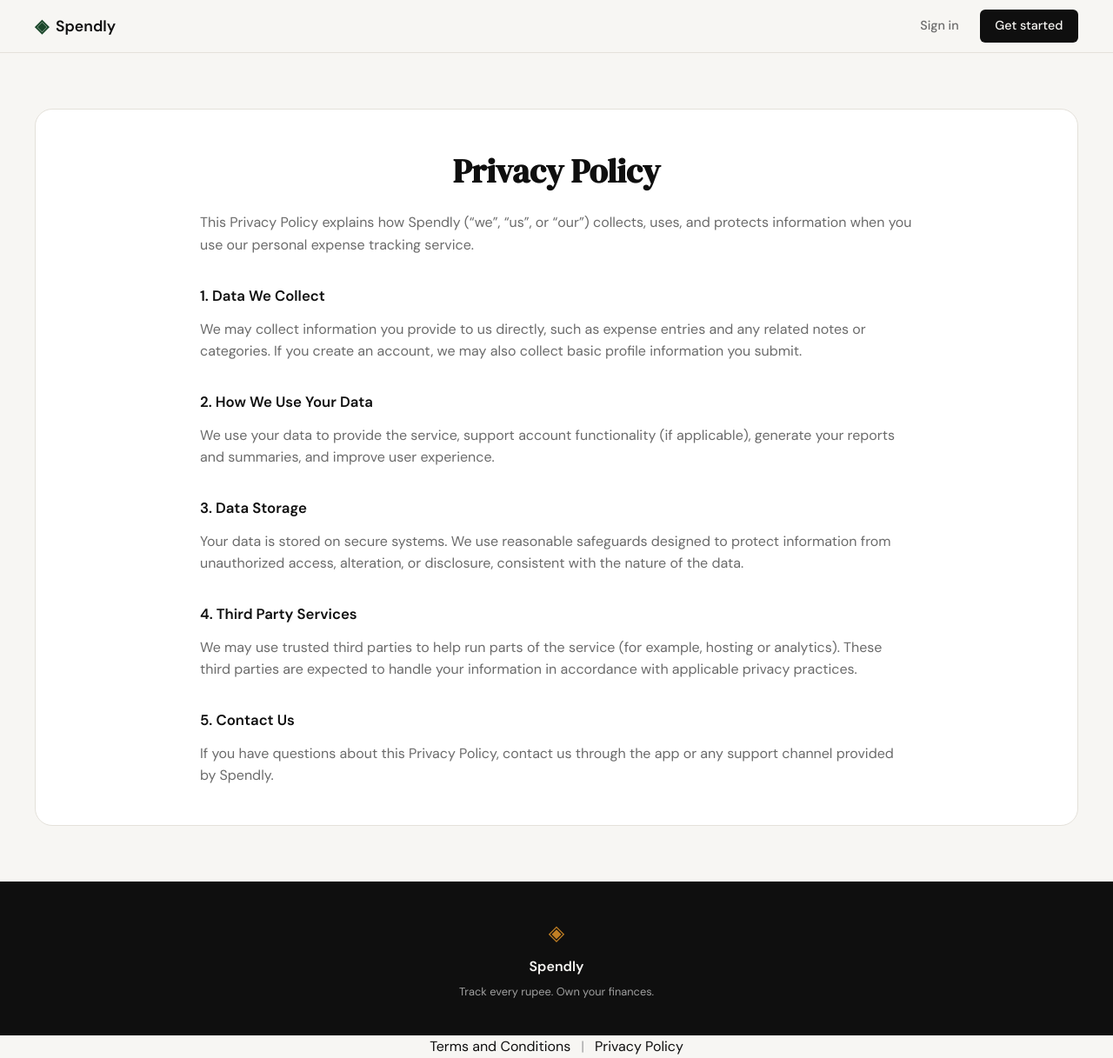
After one commit to Mangesh19-parate/Budget-tracker, a Flask app: page /privacy in a window 1280 px wide. The commit adds this page. Shown: the whole page at 87% size. Run offline with Flask 3, Linux system fonts and the light colour scheme.

Commit message:
landing: add privacy policy page and route

```diff
--- a/app.py
+++ b/app.py
@@ -55,5 +55,10 @@ def delete_expense(id):
 def terms():
     return render_template('terms.html')
 
+
+@app.route('/privacy')
+def privacy():
+    return render_template('privacy.html')
+
 if __name__ == "__main__":
     app.run(debug=True, port=5001)
--- a/templates/base.html
+++ b/templates/base.html
@@ -40,7 +40,7 @@
         <div class="footer-links">
             <a href="/terms">Terms and Conditions</a>
             <span class="footer-sep">|</span>
-            <a href="#">Privacy Policy</a>
+            <a href="/privacy">Privacy Policy</a>
         </div>
     </footer>
 
--- /dev/null
+++ b/templates/privacy.html
@@ -0,0 +1,44 @@
+{% extends "base.html" %}
+
+{% block title %}Spendly — Privacy Policy{% endblock %}
+
+{% block content %}
+<section class="terms">
+    <div class="terms-inner">
+        <h1 class="terms-title">Privacy Policy</h1>
+        <p class="terms-intro">
+            This Privacy Policy explains how Spendly (“we”, “us”, or “our”) collects, uses, and protects information when you use our
+            personal expense tracking service.
+        </p>
+
+        <h2>1. Data We Collect</h2>
+        <p>
+            We may collect information you provide to us directly, such as expense entries and any related notes or categories.
+            If you create an account, we may also collect basic profile information you submit.
+        </p>
+
+        <h2>2. How We Use Your Data</h2>
+        <p>
+            We use your data to provide the service, support account functionality (if applicable), generate your reports and summaries,
+            and improve user experience.
+        </p>
+
+        <h2>3. Data Storage</h2>
+        <p>
+            Your data is stored on secure systems. We use reasonable safeguards designed to protect information from unauthorized access,
+            alteration, or disclosure, consistent with the nature of the data.
+        </p>
+
+        <h2>4. Third Party Services</h2>
+        <p>
+            We may use trusted third parties to help run parts of the service (for example, hosting or analytics). These third parties are
+            expected to handle your information in accordance with applicable privacy practices.
+        </p>
+
+        <h2>5. Contact Us</h2>
+        <p>
+            If you have questions about this Privacy Policy, contact us through the app or any support channel provided by Spendly.
+        </p>
+    </div>
+</section>
+{% endblock %}
```
